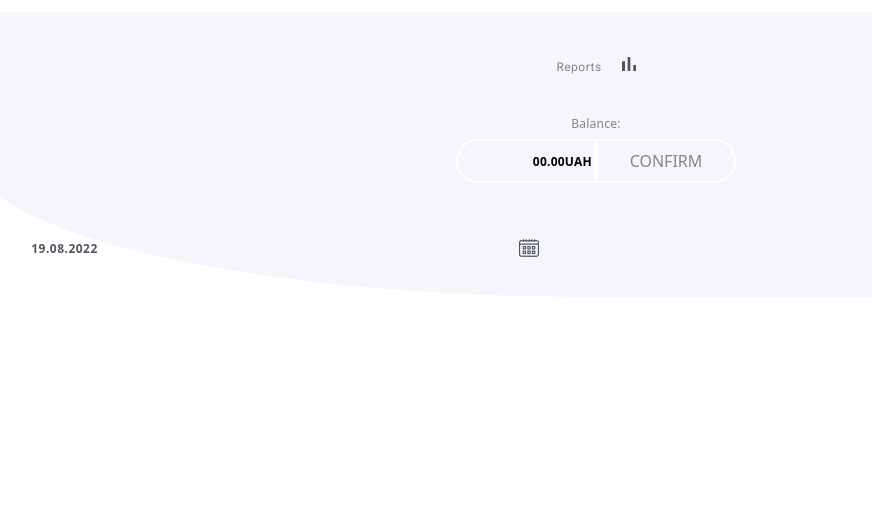
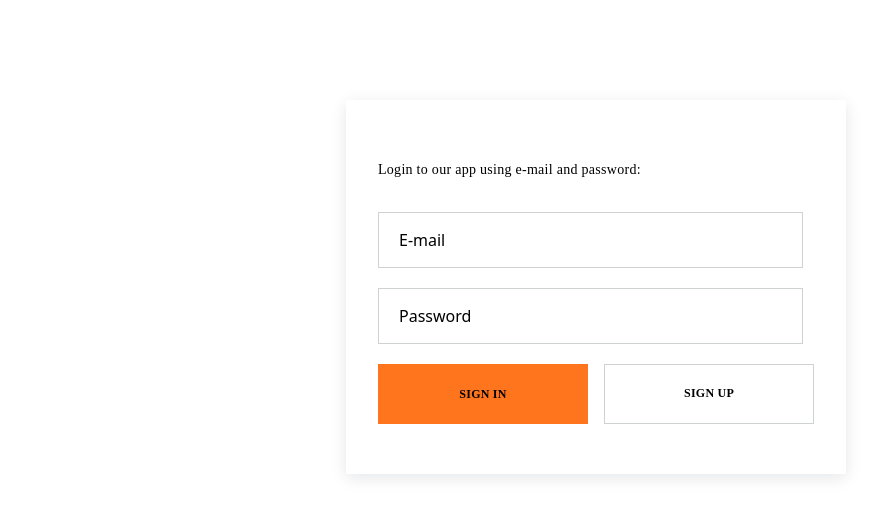
Before and after one commit to alxkkt/kapusta-bank-client, a React (Create React App) app: page / in a window 1280 px wide. Shown: the top 516 px of the page, without its empty margins (44-916 px from the left). Built offline with nearby package versions, Linux system fonts and the light colour scheme.

Commit message:
add auth-register logic

```diff
--- a/package.json
+++ b/package.json
@@ -12,6 +12,7 @@
     "modern-normalize": "^1.1.0",
     "moment": "^2.29.4",
     "node-sass": "^7.0.1",
+    "notiflix": "^3.2.5",
     "react": "^18.1.0",
     "react-datepicker": "^4.8.0",
     "react-dom": "^18.1.0",
--- a/src/App.jsx
+++ b/src/App.jsx
@@ -1,10 +1,13 @@
 import './App.scss';
 import MyRoutes from './Routes';
+
+import AuthPage from 'pages/AuthPage';
 
 const App = () => {
   return (
     <div>
-      <MyRoutes />
+      {/* <MyRoutes /> */}
+      <AuthPage />
     </div>
   );
 };
--- a/src/components/AuthForm/AuthForm.jsx
+++ b/src/components/AuthForm/AuthForm.jsx
@@ -1,7 +1,67 @@
-import styles from './AuthForm.module.scss';
+import { useState } from 'react';
 
-const AuthForm = () => {
-  return <div>Auth Form</div>;
+import s from './AuthForm.module.scss';
+
+const initialState = {
+  email: '',
+  password: '',
 };
 
+const AuthForm = ({ register, login }) => {
+  const [form, setForm] = useState({ ...initialState });
+
+  const handleChange = ({ target }) => {
+    const { name, value } = target;
+    setForm(prevState => ({
+      ...prevState,
+      [name]: value,
+    }));
+  };
+
+  const onSignIn = e => {
+    login({ ...form });
+    setForm({ ...initialState });
+  };
+  const onSignUp = e => {
+    register({ ...form });
+    setForm({ ...initialState });
+  };
+
+  const { email, password } = form;
+
+  return (
+    <div className={s.wrap}>
+      <h2 className={s.title}>Login to our app using e-mail and password:</h2>
+      <form action="" className={s.form}>
+        <div className={s.wrapInput}>
+          <input
+            onChange={handleChange}
+            name="email"
+            type="email"
+            placeholder="E-mail"
+            className={s.input}
+            value={email}
+          />
+          <input
+            onChange={handleChange}
+            name="password"
+            type="password"
+            placeholder="Password"
+            className={s.input}
+            value={password}
+          />
+        </div>
+        <div className={s.wrapButton}>
+          {/* тута будуть компоненты button */}
+          <button className={s.buttonSignIn} onClick={onSignIn} type="button">
+            SIGN IN
+          </button>
+          <button className={s.buttonSignUp} onClick={onSignUp} type="button">
+            SIGN UP
+          </button>
+        </div>
+      </form>
+    </div>
+  );
+};
 export default AuthForm;
--- a/src/components/AuthForm/AuthForm.module.scss
+++ b/src/components/AuthForm/AuthForm.module.scss
@@ -0,0 +1,143 @@
+* {
+  box-sizing: border-box;
+}
+
+.wrap {
+  min-width: 280px;
+  margin: 0 auto;
+  padding: 30px 20px 40px 20px;
+
+  background-color: var(--white-color);
+  box-shadow: 0px 4px 15px rgba(2, 23, 42, 0.1);
+}
+.title {
+  margin: 0 auto;
+  font-family: 'Montserrat';
+  font-weight: 500;
+  font-size: 10px;
+  line-height: 1.2;
+  letter-spacing: 0.02em;
+}
+.title:last-of-type {
+  margin-bottom: 20px;
+}
+/* .imgWrap {
+  display: flex;
+  justify-content: center;
+  align-items: center;
+  width: 160px;
+  height: 50px;
+  margin: 32px auto;
+
+  background-color: #fafafa;
+}
+.img {
+  width: 84px;
+  height: 18px;
+} */
+
+.input {
+  width: 100%;
+  height: 56px;
+  margin-bottom: 20px;
+  padding: 20px;
+  background-color: var(--main-white);
+  color: inherit;
+
+  border: 1px solid #ced2d1;
+}
+.input::placeholder {
+  color: var(--input-color);
+}
+.wrapButton {
+  display: flex;
+  justify-content: space-between;
+}
+.buttonSignIn {
+  width: 110px;
+  height: 40px;
+
+  font-family: 'Montserrat';
+  font-weight: 700;
+  font-size: 10px;
+  line-height: 12px;
+  letter-spacing: 0.02em;
+
+  color: var(--white-color);
+  background-color: var(--accent-color);
+  border: none;
+
+  cursor: pointer;
+}
+.buttonSignUp {
+  width: 110px;
+  height: 40px;
+
+  font-family: 'Montserrat';
+  font-weight: 700;
+  font-size: 10px;
+  line-height: 1.2;
+  letter-spacing: 0.02em;
+
+  color: var(--main-black);
+  background-color: var(--white-color);
+  border: 1px solid #ced2d1;
+
+  cursor: pointer;
+}
+
+@media screen and (min-width: 480px) {
+  .wrap {
+    width: 440px;
+  }
+}
+@media screen and (min-width: 768px) {
+  .wrap {
+    width: 500px;
+    padding: 60px 32px 50px;
+  }
+
+  .title {
+    font-size: 14px;
+    line-height: 1.4;
+  }
+  .title:last-of-type {
+    margin-bottom: 32px;
+  }
+  /* .imgWrap {
+    margin: 32px 0;
+  } */
+  .input {
+    width: 425px;
+  }
+  .buttonSignIn {
+    width: 210px;
+    height: 60px;
+
+    font-size: 12px;
+  }
+  .buttonSignUp {
+    width: 210px;
+    height: 60px;
+
+    font-size: 12px;
+  }
+}
+
+@media screen and (min-width: 1280px) {
+  .input {
+    width: 425px;
+  }
+  .buttonSignIn {
+    width: 210px;
+    height: 60px;
+
+    font-size: 12px;
+  }
+  .buttonSignUp {
+    width: 210px;
+    height: 60px;
+
+    font-size: 12px;
+  }
+}
--- a/src/pages/AuthPage/AuthPage.jsx
+++ b/src/pages/AuthPage/AuthPage.jsx
@@ -1,7 +1,45 @@
-import styles from './AuthPage.module.scss';
+import { useDispatch } from 'react-redux';
+import { useNavigate } from 'react-router-dom';
+import useLogin from 'shared/hooks/isUserLogin';
+import { useEffect } from 'react';
+
+import { signIn, signUp } from '../../redux/auth/auth-operations';
+
+import AuthForm from '../../components/AuthForm';
+
+import s from './AuthPage.module.scss';
 
 const AuthPage = () => {
-  return <div>Auth Page</div>;
+  const dispatch = useDispatch();
+
+  const navigate = useNavigate();
+
+  const isLogin = useLogin();
+
+  useEffect(() => {
+    if (isLogin) navigate('/');
+  }, [isLogin, navigate]);
+
+  const registrNewUser = data => {
+    dispatch(signUp(data));
+  };
+
+  const loginUser = data => {
+    dispatch(signIn(data));
+  };
+  return (
+    <div className={s.authPage}>
+      {/* <div className={s.wrap}>
+        <h1 className={s.title}>Pro Test</h1>
+        <p className={s.text}>
+          <b>[ </b>We will help you find weak points in knowledge so that you
+          can strengthen it. We will show you what is relevant to know for a
+          <b> QA Engineer </b>
+          and will try to make the learning process more diverse_ <b> ]</b>
+        </p>
+      </div> */}
+      <AuthForm register={registrNewUser} login={loginUser} />
+    </div>
+  );
 };
-
 export default AuthPage;
--- a/src/pages/AuthPage/AuthPage.module.scss
+++ b/src/pages/AuthPage/AuthPage.module.scss
@@ -0,0 +1,28 @@
+.authPage {
+  min-width: 320px;
+  margin: 0 auto;
+  padding: 40px 20px 34px;
+
+  /* background-color: #f5f6fb; */
+  /* background-color: var(--bgc-auth); */
+}
+
+@media screen and (min-width: 480px) {
+  .authPage {
+    width: 480px;
+  }
+}
+@media screen and (min-width: 768px) {
+  .authPage {
+    width: 768px;
+    padding: 80px 115px 70px;
+  }
+}
+@media screen and (min-width: 1280px) {
+  .authPage {
+    display: flex;
+    align-items: center;
+    width: 1280px;
+    padding: 100px 125px;
+  }
+}
--- a/src/redux/auth/auth-operations.js
+++ b/src/redux/auth/auth-operations.js
@@ -1,64 +1,67 @@
 import { createAsyncThunk } from '@reduxjs/toolkit';
-import * as services from '../../shared/api/auth';
+import { Notify } from 'notiflix/build/notiflix-notify-aio';
 
-export const signup = createAsyncThunk(
-  'auth/signup',
+import * as services from 'shared/api/auth';
+
+//registration
+
+export const signUp = createAsyncThunk(
+  'auth/signUp',
   async (data, { rejectWithValue }) => {
     try {
-      const user = await services.signup(data);
-
-      return user;
+      const newUser = await services.signUp(data);
+      Notify.success(
+        'Вітаю, Ви успішно зареєструвалися, ви зможете увійти після підтвердження почти .'
+      );
+      return newUser;
     } catch (error) {
-      return rejectWithValue(error.message);
+      Notify.failure('Нажаль, щось пішло не так, спробуйте ще!');
+      return rejectWithValue(error);
     }
   }
 );
 
-export const login = createAsyncThunk(
-  'auth/login',
+//login
+export const signIn = createAsyncThunk(
+  'auth/signIn',
   async (data, { rejectWithValue }) => {
     try {
-      const user = await services.login(data);
-
+      console.log(data);
+      const user = await services.signIn(data);
+      Notify.success('Вітаю, Ви успішно залогінились!');
       return user;
     } catch (error) {
-      return rejectWithValue(error.message);
+      Notify.failure('Нажаль, щось пішло не так, спробуйте ще!');
+      return rejectWithValue(error);
     }
   }
 );
 
 export const getCurrentUser = createAsyncThunk(
-  'auth/current',
+  'auth/getCurrentUser',
   async (_, { rejectWithValue, getState }) => {
     try {
-      const { user } = getState();
-      const { token } = user;
-      const data = await services.getCurrent(token);
-
-      return data;
+      const { auth } = getState();
+      const { token } = auth;
+      const user = await services.getCurrentUser(token);
+      return user;
     } catch (error) {
-      return rejectWithValue(error.message);
+      return rejectWithValue(error);
     }
   },
   {
     condition: (_, { getState }) => {
-      const { user } = getState();
-      if (!user.token) {
-        return false;
-      }
+      const { auth } = getState();
+      const { token } = auth;
+      if (!token) return false;
+      return;
     },
   }
 );
 
-export const logout = createAsyncThunk(
-  'auth/logout',
-  async (_, { rejectWithValue }) => {
-    try {
-      const user = await services.logout();
-
-      return user;
-    } catch (error) {
-      return rejectWithValue(error.message);
-    }
-  }
-);
+//logOut
+export const logOut = createAsyncThunk('auth/logOut', async () => {
+  await services.logOut;
+  Notify.success('Вітаю, логаут здійснено!');
+  return;
+});
--- a/src/redux/auth/auth-slice.js
+++ b/src/redux/auth/auth-slice.js
@@ -1,82 +1,65 @@
 import { createSlice } from '@reduxjs/toolkit';
 
-import { signup, login, getCurrentUser, logout } from './auth-operations';
+import { signIn, signUp, getCurrentUser, logOut } from './auth-operations';
 
 const initialState = {
-  userData: {},
+  user: {},
   token: '',
-  isLogin: false,
   loading: false,
   error: null,
+  isLogin: false,
 };
 
 const authSlice = createSlice({
   name: 'auth',
   initialState,
   extraReducers: {
-    // Sign up
-    [signup.pending]: (store, _) => ({ ...store, loading: true, error: null }),
-    [signup.fulfilled]: (store, { payload }) => ({
+    //реєстрація нового юзера
+    [signUp.pending]: (store, _) => ({ ...store, loading: true, error: null }),
+    [signUp.fulfilled]: (store, { payload }) => ({
       ...store,
-      isLogin: true,
       loading: false,
       ...payload,
     }),
-    [signup.rejected]: (store, { payload }) => ({
+    [signUp.rejected]: (store, { payload }) => ({
       ...store,
       loading: false,
       error: payload,
     }),
-    //  Login
-    [login.pending]: (store, _) => ({ ...store, loading: true, error: null }),
-    [login.fulfilled]: (store, { payload }) => ({
-      ...store,
-      isLogin: true,
-      loading: false,
-      ...payload,
-    }),
-    [login.rejected]: (store, { payload }) => ({
+
+    //логін юзера
+    [signIn.pending]: (store, _) => ({ ...store, loading: true, error: null }),
+    [signIn.fulfilled]: (store, { payload }) => {
+      const { token, email, totalBalance } = payload;
+      return {
+        ...store,
+        loading: false,
+        isLogin: true,
+        token,
+        userData: { email, totalBalance },
+      };
+    },
+    [signIn.rejected]: (store, { payload }) => ({
       ...store,
       loading: false,
       error: payload,
     }),
-    //  Get Current
-    [getCurrentUser.pending]: (store, _) => ({
-      ...store,
-      loading: true,
-      error: null,
-    }),
+    //перевірка каррент
+    [getCurrentUser]: (store, _) => ({ ...store, loading: true, error: null }),
     [getCurrentUser.fulfilled]: (store, { payload }) => ({
       ...store,
+      loading: false,
       isLogin: true,
-      loading: false,
-      ...payload,
+      userData: payload,
     }),
-    [getCurrentUser.rejected]: (store, { payload }) => ({
-      ...store,
-      loading: false,
-      error: payload,
-      token: '',
-    }),
-    //  Logout
-    [logout.pending]: store => ({
-      ...store,
-      loading: true,
-      error: null,
-    }),
-    [logout.fulfilled]: (store, { payload }) => ({
-      userData: {},
-      token: '',
-      isLogin: false,
-      loading: false,
-      error: null,
-    }),
-    [logout.rejected]: (store, { payload }) => ({
-      ...store,
-      loading: false,
+    [getCurrentUser.rejected]: (_, { payload }) => ({
+      ...initialState,
       error: payload,
     }),
+    //логаут
+    [logOut.pending]: (store, _) => ({ ...store, loading: true, error: null }),
+    [logOut.fulfilled]: () => ({ ...initialState, loading: false }),
+    [logOut.rejected]: () => ({ ...initialState, loading: false }),
   },
 });
-
 export default authSlice.reducer;
--- a/src/redux/store.js
+++ b/src/redux/store.js
@@ -18,7 +18,7 @@ import { transactionsApi } from './transactions/transactions';
 const persistAuthConfig = {
   key: 'auth',
   storage,
-  whiteList: ['accessToken', 'isLogin'],
+  whiteList: ['token'],
 };
 
 const persistedAuthReducer = persistReducer(persistAuthConfig, authReducer);
--- a/src/shared/api/auth.js
+++ b/src/shared/api/auth.js
@@ -1,35 +1,34 @@
 import axios from 'axios';
 
 const instance = axios.create({
-  baseURL: 'https://kapusta-backend-proj.herokuapp.com/api',
+  // baseURL: 'https://kapusta-backend-proj.herokuapp.com/api',
+  baseURL: 'http://localhost:3030/api',
 });
 
-const addToken = accessToken => {
-  instance.defaults.headers.common.Authorization = `Bearer ${accessToken}`;
+const addToken = token => {
+  instance.defaults.headers.common.Authorization = `Bearer ${token}`;
 };
 
 const removeToken = () => {
   instance.defaults.headers.common.Authorization = '';
 };
 
-export const signup = async body => {
-  const { data } = await instance.post('/auth/signup', body);
-
+export const signUp = async body => {
+  const { data } = await instance.post('/auth/register', body);
   return data;
 };
 
-export const login = async body => {
+export const signIn = async body => {
   const { data } = await instance.post('/auth/login', body);
+
   addToken(data.accessToken);
-
   return data;
 };
 
-export const getCurrent = async accessToken => {
+export const getCurrentUser = async accessToken => {
   addToken(accessToken);
   try {
-    const { data } = await instance.get('/auth/current');
-
+    const { data } = await instance.get('/user');
     return data;
   } catch (error) {
     removeToken();
@@ -37,10 +36,15 @@ export const getCurrent = async accessToken => {
   }
 };
 
-export const logout = async () => {
+export const logOut = async () => {
   const { data } = await instance.post('/auth/logout');
   removeToken();
+  return data;
+};
 
+export const logInByGoogle = async () => {
+  const { data } = await instance.post('/auth/google');
+  addToken(data.accessToken);
   return data;
 };
 
```
Also changed, not shown: 1 other file (tests, documents, lock files or other folders).
